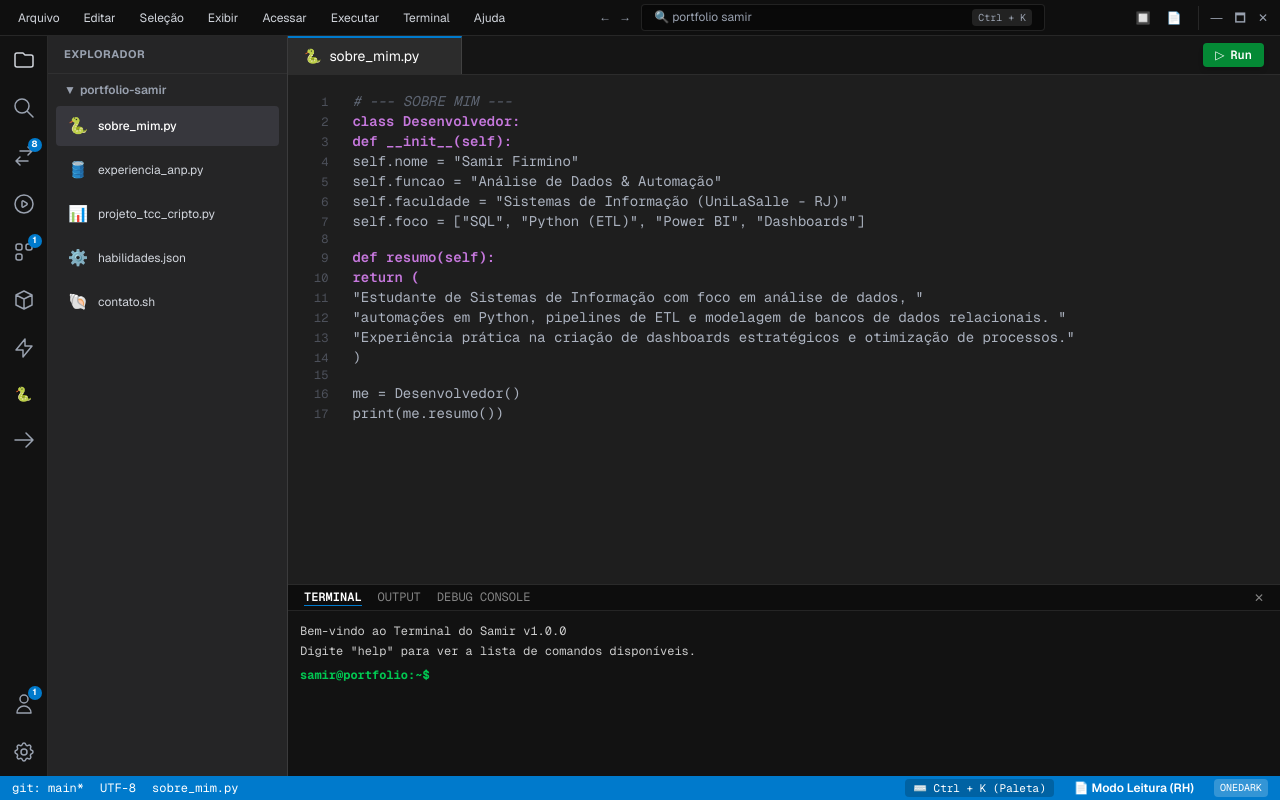
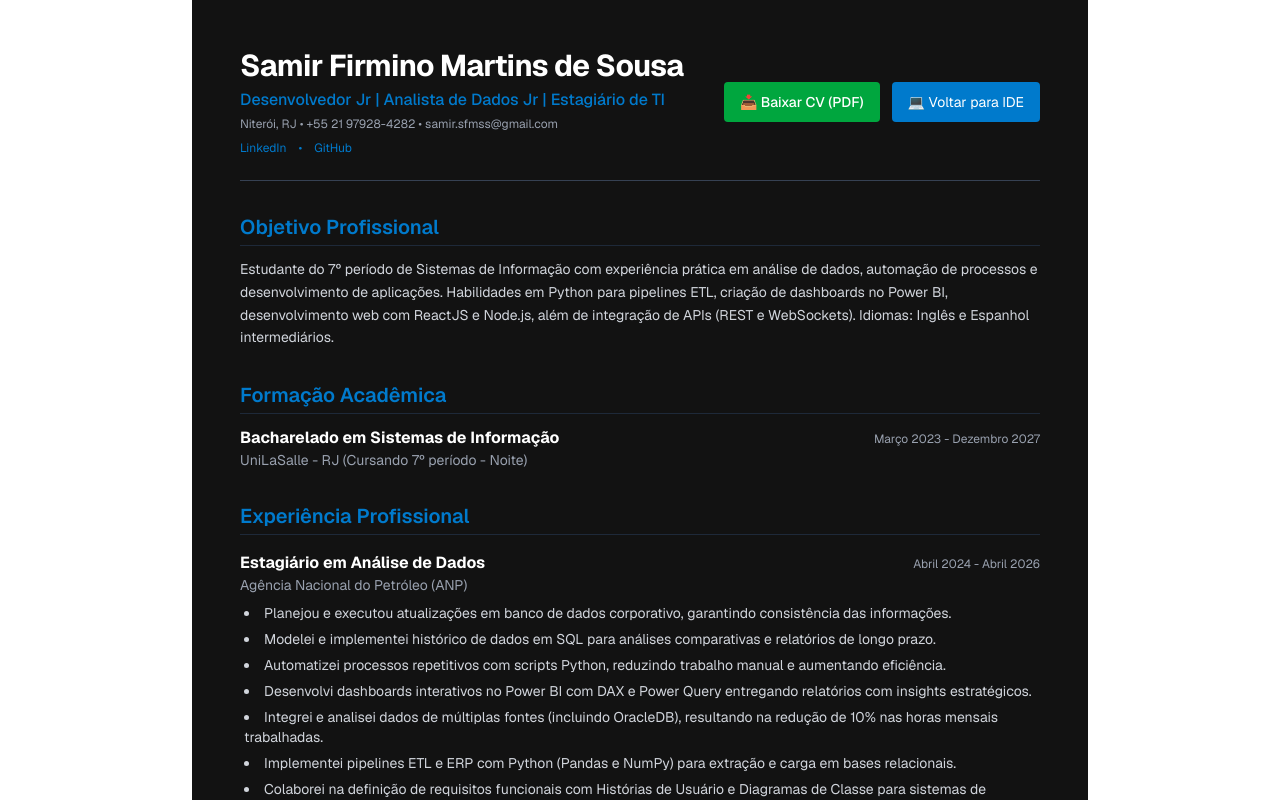
Before and after one commit to samirsousa/portfolio-ide, a Next.js app: page /portfolio-ide/ in a window 1280 px wide. Both pictures are taken after a click on the button "📄 Modo Leitura (RH)". Shown: the top 800 px of the page. Built offline with nearby package versions, Linux system fonts and the light colour scheme.

Commit message:
fix: restaura renderizacao do modo de leitura do currículo

```diff
--- a/app/page.tsx
+++ b/app/page.tsx
@@ -21,8 +21,6 @@ export default function Home() {
   const [isSidebarOpen, setIsSidebarOpen] = useState(false);
   const [theme, setTheme] = useState<'onedark' | 'dracula' | 'monokai'>('onedark');
   const [terminalOutput, setTerminalOutput] = useState<string[]>([]);
-
-  // Estado para controlar o layout no mobile ('feed' ou 'ide')
   const [mobileView, setMobileView] = useState<'feed' | 'ide'>('feed');
 
   useEffect(() => {
@@ -82,7 +80,7 @@ export default function Home() {
         log.push(
           `[SUCCESS] Executado sem erros (exit code 0).`,
           `>>> SISTEMA: Support Decision System - Criptomoedas`,
-          `>>> STATUS: Coleta de dados via API ativa | Score de risco calculated em tempo real.`
+          `>>> STATUS: Coleta de dados via API ativa | Score de risco calculado em tempo real.`
         );
         break;
 
@@ -120,6 +118,169 @@ export default function Home() {
     monokai: 'bg-[#272822] text-[#f8f8f2]',
   };
 
+  // 📄 SE MODO LEITURA RH ESTIVER ATIVO
+  if (isReadingMode) {
+    return (
+      <div className="min-h-screen bg-[#121212] text-white p-6 sm:p-12 max-w-4xl mx-auto font-sans leading-relaxed">
+        <header className="flex flex-col sm:flex-row justify-between items-start sm:items-center border-b border-gray-700 pb-6 mb-8 gap-4">
+          <div>
+            <h1 className="text-3xl font-bold tracking-tight">Samir Firmino Martins de Sousa</h1>
+            <p className="text-[#007acc] font-medium text-base mt-1">
+              Desenvolvedor Jr | Analista de Dados Jr | Estagiário de TI
+            </p>
+            <p className="text-gray-400 text-xs mt-1">
+              Niterói, RJ • +55 21 97928-4282 • samir.sfmss@gmail.com
+            </p>
+            <div className="flex gap-3 text-xs text-[#007acc] mt-2">
+              <a href="https://www.linkedin.com/in/samir-firmino-573322265" target="_blank" rel="noreferrer" className="hover:underline">
+                LinkedIn
+              </a>
+              <span>•</span>
+              <a href="https://github.com/samirsousa" target="_blank" rel="noreferrer" className="hover:underline">
+                GitHub
+              </a>
+            </div>
+          </div>
+
+          <div className="flex gap-3 w-full sm:w-auto">
+            <a
+              href="/curriculo.pdf"
+              download="Curriculo_Samir_Firmino.pdf"
+              className="bg-green-600 px-4 py-2.5 rounded text-sm hover:bg-green-700 transition-colors font-medium flex items-center justify-center gap-2 flex-1 sm:flex-initial"
+            >
+              📥 Baixar CV (PDF)
+            </a>
+            <button
+              onClick={() => setIsReadingMode(false)}
+              className="bg-[#007acc] px-4 py-2.5 rounded text-sm hover:bg-[#005999] transition-colors flex-1 sm:flex-initial"
+            >
+              💻 Voltar para IDE
+            </button>
+          </div>
+        </header>
+
+        <div className="space-y-8">
+          <section>
+            <h2 className="text-xl font-semibold text-[#007acc] border-b border-gray-800 pb-1 mb-3">
+              Objetivo Profissional
+            </h2>
+            <p className="text-gray-300 text-sm leading-relaxed">
+              Estudante do 7º período de Sistemas de Informação com experiência prática em análise de dados, automação de processos e desenvolvimento de aplicações. Habilidades em Python para pipelines ETL, criação de dashboards no Power BI, desenvolvimento web com ReactJS e Node.js, além de integração de APIs (REST e WebSockets). Idiomas: Inglês e Espanhol intermediários.
+            </p>
+          </section>
+
+          <section>
+            <h2 className="text-xl font-semibold text-[#007acc] border-b border-gray-800 pb-1 mb-3">
+              Formação Acadêmica
+            </h2>
+            <div>
+              <div className="flex justify-between items-baseline">
+                <h3 className="font-bold text-base">Bacharelado em Sistemas de Informação</h3>
+                <span className="text-xs text-gray-400">Março 2023 - Dezembro 2027</span>
+              </div>
+              <p className="text-sm text-gray-400">UniLaSalle - RJ (Cursando 7º período - Noite)</p>
+            </div>
+          </section>
+
+          <section>
+            <h2 className="text-xl font-semibold text-[#007acc] border-b border-gray-800 pb-1 mb-4">
+              Experiência Profissional
+            </h2>
+            <div className="space-y-6">
+              <div>
+                <div className="flex justify-between items-baseline">
+                  <h3 className="font-bold text-base">Estagiário em Análise de Dados</h3>
+                  <span className="text-xs text-gray-400">Abril 2024 - Abril 2026</span>
+                </div>
+                <p className="text-sm text-gray-400 mb-2">Agência Nacional do Petróleo (ANP)</p>
+                <ul className="list-disc list-inside text-sm text-gray-300 space-y-1.5 pl-1">
+                  <li>Planejou e executou atualizações em banco de dados corporativo, garantindo consistência das informações.</li>
+                  <li>Modelei e implementei histórico de dados em SQL para análises comparativas e relatórios de longo prazo.</li>
+                  <li>Automatizei processos repetitivos com scripts Python, reduzindo trabalho manual e aumentando eficiência.</li>
+                  <li>Desenvolvi dashboards interativos no Power BI com DAX e Power Query entregando relatórios com insights estratégicos.</li>
+                  <li>Integrei e analisei dados de múltiplas fontes (incluindo OracleDB), resultando na redução de 10% nas horas mensais trabalhadas.</li>
+                  <li>Implementei pipelines ETL e ERP com Python (Pandas e NumPy) para extração e carga em bases relacionais.</li>
+                  <li>Colaborei na definição de requisitos funcionais com Histórias de Usuário e Diagramas de Classe para sistemas de credenciamento.</li>
+                </ul>
+              </div>
+
+              <div>
+                <div className="flex justify-between items-baseline">
+                  <h3 className="font-bold text-base">Desenvolvedor Voluntário</h3>
+                  <span className="text-xs text-gray-400">Março 2024 - Junho 2024</span>
+                </div>
+                <p className="text-sm text-gray-400 mb-2">Projeto ONG</p>
+                <ul className="list-disc list-inside text-sm text-gray-300 space-y-1 pl-1">
+                  <li>Desenvolvimento do Back-end utilizando Django com banco de dados SQL.</li>
+                  <li>Criação de Front-end responsivo com HTML, CSS e JavaScript.</li>
+                  <li>Gestão de versionamento e trabalho em equipe via Git e GitHub.</li>
+                </ul>
+              </div>
+            </div>
+          </section>
+
+          <section>
+            <h2 className="text-xl font-semibold text-[#007acc] border-b border-gray-800 pb-1 mb-3">
+              Projetos Acadêmicos / Pessoais
+            </h2>
+            <div>
+              <div className="flex justify-between items-baseline">
+                <h3 className="font-bold text-base">Gerenciador de Supermercado (Linguagem C)</h3>
+                <span className="text-xs text-gray-400">Março 2023 - Junho 2023</span>
+              </div>
+              <p className="text-sm text-gray-300 mt-1">
+                Desenvolvimento de sistema em C para gerenciamento de estoque e vendas com regras de negócio personalizadas, resultando na melhoria operacional do ambiente simulado.
+              </p>
+            </div>
+          </section>
+
+          <section>
+            <h2 className="text-xl font-semibold text-[#007acc] border-b border-gray-800 pb-1 mb-3">
+              Habilidades Técnicas
+            </h2>
+            <div className="grid grid-cols-1 sm:grid-cols-2 gap-4 text-sm">
+              <div>
+                <span className="font-semibold text-white block">Linguagens:</span>
+                <span className="text-gray-300">Python (ETL/Automação), SQL, C, Java</span>
+              </div>
+              <div>
+                <span className="font-semibold text-white block">Desenvolvimento Web:</span>
+                <span className="text-gray-300">ReactJS, TypeScript, Node.js, Express, HTML/CSS, REST APIs</span>
+              </div>
+              <div>
+                <span className="font-semibold text-white block">Bancos de Dados:</span>
+                <span className="text-gray-300">SQL Server, OracleDB, PostgreSQL</span>
+              </div>
+              <div>
+                <span className="font-semibold text-white block">BI & Automação:</span>
+                <span className="text-gray-300">Power BI (DAX, Power Query), n8n, Excel Avançado</span>
+              </div>
+              <div>
+                <span className="font-semibold text-white block">Metodologias & Ferramentas:</span>
+                <span className="text-gray-300">Scrum, Kanban, Git, GitHub, Vite, Docker/Deploy</span>
+              </div>
+              <div>
+                <span className="font-semibold text-white block">Idiomas:</span>
+                <span className="text-gray-300">Inglês Intermediário, Espanhol Intermediário</span>
+              </div>
+            </div>
+          </section>
+
+          <section>
+            <h2 className="text-xl font-semibold text-[#007acc] border-b border-gray-800 pb-1 mb-3">
+              Licenças e Certificados
+            </h2>
+            <ul className="list-disc list-inside text-sm text-gray-300 space-y-1 pl-1">
+              <li>Análise de Dados no Power BI - Fundação Bradesco (Maio 2025)</li>
+              <li>Inteligência Artificial para Cibersegurança - LinkedIn Learning (Maio 2025)</li>
+              <li>Introdução às Competências para Carreira de Análise de Dados - LinkedIn Learning (Maio 2025)</li>
+            </ul>
+          </section>
+        </div>
+      </div>
+    );
+  }
+
   return (
     <>
       {/* 📱 NO MOBILE: Exibe o Feed por padrão com o botão de alternar para a IDE */}
@@ -128,7 +289,6 @@ export default function Home() {
           <MobilePortfolio onSwitchToIde={() => setMobileView('ide')} />
         ) : (
           <div className={`flex flex-col h-screen w-screen overflow-hidden ${themeClasses[theme]} font-sans`}>
-            {/* Barra superior de retorno para o Feed no mobile */}
             <div className="bg-[#007acc] text-white px-3 py-1.5 flex justify-between items-center text-xs font-medium">
               <span>Modo IDE (VS Code)</span>
               <button
```
